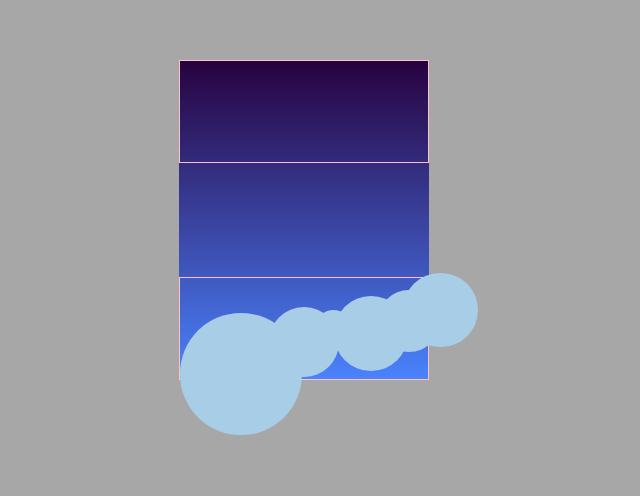
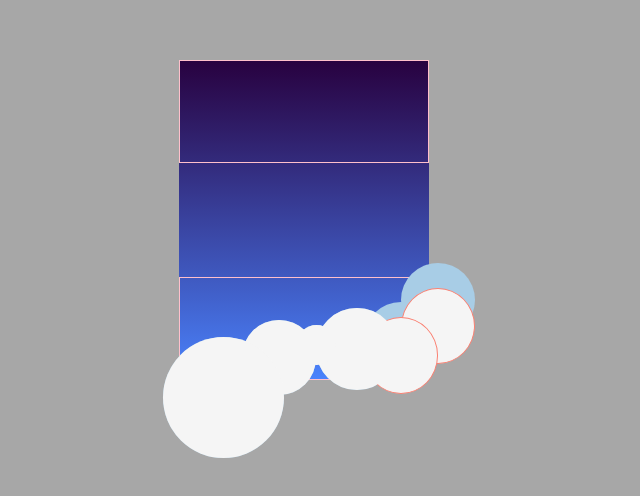
Before and after one commit to dsdyaz/fancy-toggle, a React (Vite) app: page / in a window 1280 px wide. Shown: the part 180-676 px from the top of the page, without its empty margins (336-976 px from the left). Built offline with nearby package versions, Linux system fonts and the light colour scheme.

Commit message:
work in progress

```diff
--- a/src/style/toggle-background.css
+++ b/src/style/toggle-background.css
@@ -32,52 +32,74 @@
     background-color: rgb(168, 205, 230);
 }
 
+.bottom-area__item--front {
+    background-color: whitesmoke;
+}
+
+
+
 .bottom-area__item--top-right {
     width: 30%;
     height: 0;
     padding-bottom: 30%;
-    top: -5px;
-    left: 90%;
+    top: -15%;
+    left: 89%;
 }
 
 .bottom-area__item--bottom-right {
-    width: 25%;
+    width: 30%;
     height: 0;
-    padding-bottom: 25%;
-    top: 12%;
-    left: 80%;
+    padding-bottom: 30%;
+    top: 24%;
+    left: 74%;
 }
 
 .bottom-area__item--right-center {
-    width: 30%;
+    width: 33%;
     height: 0;
-    padding-bottom: 30%;
-    top: 18%;
-    left: 62%;
+    padding-bottom: 33%;
+    top: 30%;
+    left: 55%;
 }
 
 
 .bottom-area__item--center {
-    width: 14%;
+    width: 16%;
     height: 0;
-    padding-bottom: 13%;
-    top: 32%;
-    left: 55%;
+    padding-bottom: 16%;
+    top: 47%;
+    left: 47%;
 }
 
 .bottom-area__item--left-center {
-    width: 28%;
+    width: 30%;
     height: 0;
-    padding-bottom: 28%;
-    top: 29%;
-    left: 36%;
+    padding-bottom: 30%;
+    top: 42%;
+    left: 25%;
 }
 
 .bottom-area__item--left {
     width: 49%;
     height: 0;
     padding-bottom: 49%;
-    top: 35%;
+    top: 58%;
+    left: -7%;
+}
+
+.bottom-area__item--front.bottom-area__item--top-right {
+    border: 1px salmon solid;
+    top: 10%;
+}
+
+.bottom-area__item--front.bottom-area__item--bottom-right {
+    border: 1px salmon solid;
+    top: 39%;
+}
+
+.bottom-area__item--front.bottom-area__item--top-right {
+    border: 1px salmon solid;
+    top: 10%;
 }
 
 /* .bottom-cluster {
--- a/src/toggle__background/toggle__background.jsx
+++ b/src/toggle__background/toggle__background.jsx
@@ -14,6 +14,12 @@ export default function ToggleBackground() {
         <div className="bottom-area__item bottom-area__item--rear bottom-area__item--center" />
         <div className="bottom-area__item bottom-area__item--rear bottom-area__item--left-center" />
         <div className="bottom-area__item bottom-area__item--rear bottom-area__item--left" />
+        <div className="bottom-area__item bottom-area__item--front bottom-area__item--top-right" />
+        <div className="bottom-area__item bottom-area__item--front bottom-area__item--bottom-right" />
+        <div className="bottom-area__item bottom-area__item--front bottom-area__item--right-center" />
+        <div className="bottom-area__item bottom-area__item--front bottom-area__item--center" />
+        <div className="bottom-area__item bottom-area__item--front bottom-area__item--left-center" />
+        <div className="bottom-area__item bottom-area__item--front bottom-area__item--left" />
         {/* <div className="bottom-cluster bottom-cluster--rear">
            <div className="bottom-cluster__circle bottom-cluster__circle--top-right" />
         <div className="bottom-cluster__circle bottom-cluster__circle--bottom-right" />
```
